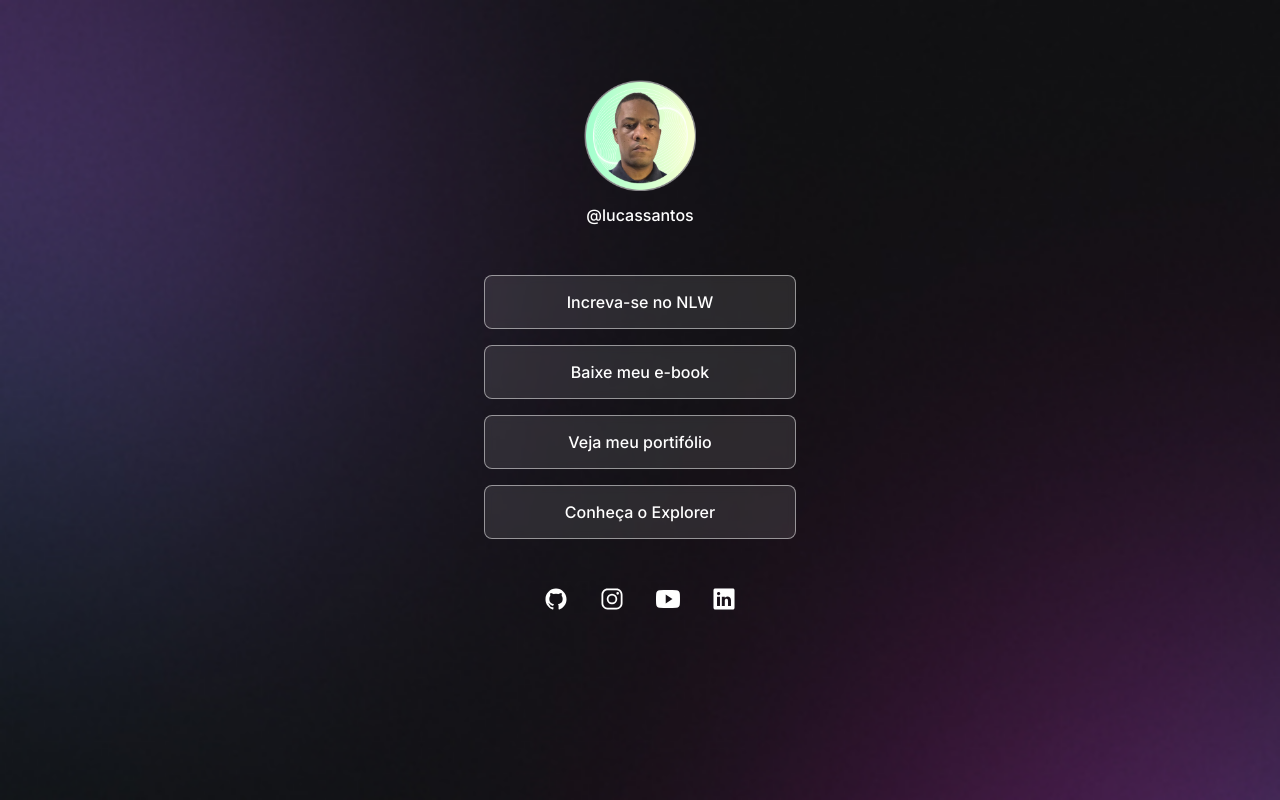
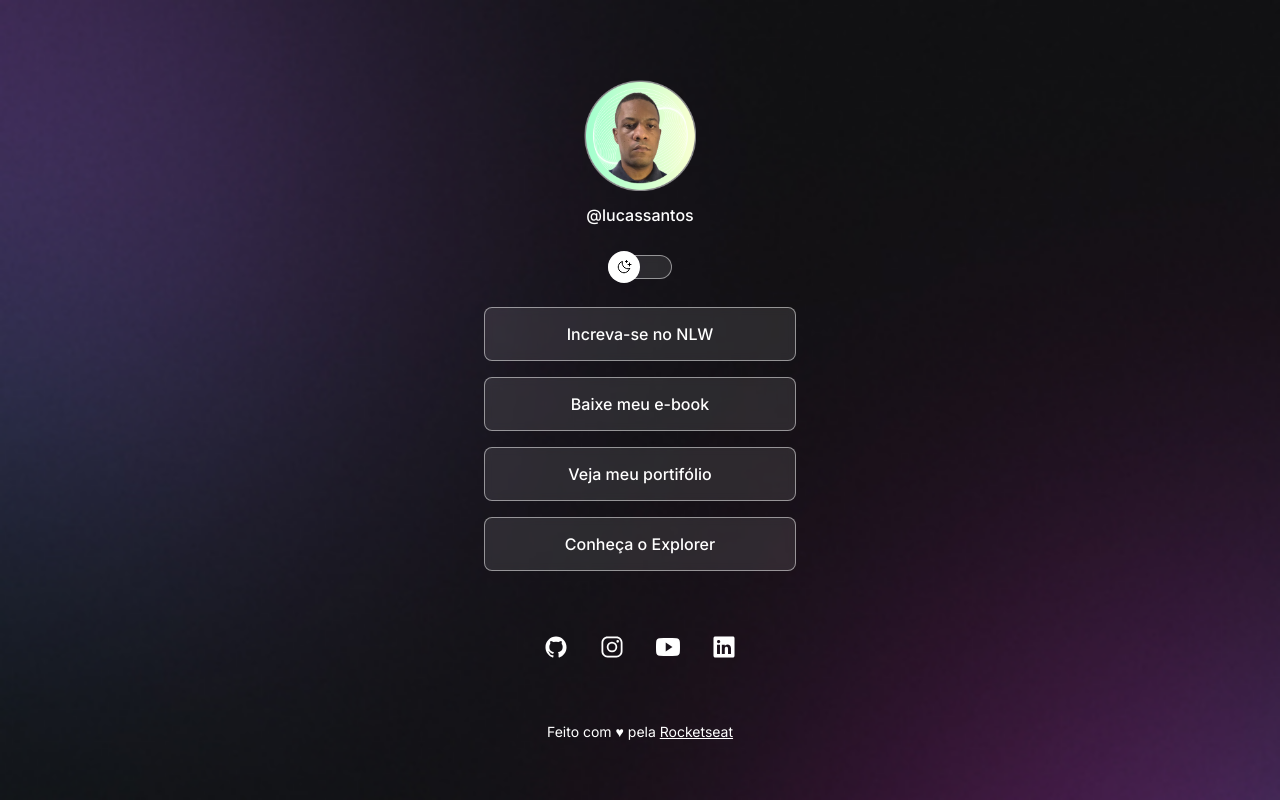
Before and after one commit to Dxm42/devLinks, a plain HTML site: page index.html in a window 1280 px wide. Drawn offline with nearby package versions, Linux system fonts and the light colour scheme.

Commit message:
finalizado light mode

```diff
--- a/css/style.css
+++ b/css/style.css
@@ -4,13 +4,34 @@
     padding: 0;
     box-sizing: border-box;
 }
+:root {
+    --text-color:white;
+    --bg-url: url(../assets/bg-mobile.jpg);
+    --stroke-color: rgba(255, 255, 255, 0.5);
+    --surface-color: rgba(255, 255, 255, 0.1);
+    --surface-color-hover: rgba(0, 0, 0, 0.02);
+    --highlight-color: rgba(255, 255, 255, 0.2);
+    --swith-bg-url: url(../assets/moon-stars.svg);
+}
+
+.light {
+    --text-color: black;
+    --bg-url: url(../assets/bg-mobile-light.jpg);
+    --stroke-color: rgba(0, 0, 0, 0.5);
+    --surface-color: rgba(0, 0, 0, 0.05);
+    --surface-color-hover: rgba(0, 0, 0, 0.02);
+    --highlight-color: rgba(0, 0, 0, 0.2);
+    --swith-bg-url: url(../assets/sun.svg);
+
+
+}
 body {
-    background: url(../assets/bg-mobile.jpg) no-repeat top center/cover;
+    background: var(--bg-url) no-repeat top center/cover;
 
 }
 body * {
     font-family: 'Inter', sans-serif;
-    color: white;
+    color: var(--text-color);
 }
 
 #container {
@@ -18,6 +39,8 @@ body * {
     margin: 56px auto 0;
     padding: 0 24px;
 }
+
+/* profile */
 
 #profile {
     text-align: center;
@@ -32,6 +55,47 @@ body * {
     font-weight: 500;
     line-height: 24px;
     margin-top: 8px;
+}
+
+/* switch */
+
+#switch  {
+    position: relative;
+    width: 64px;
+    margin: 4px auto;
+
+
+}
+
+
+#switch button {
+    width: 32px;
+    height: 32px;
+    background: white var(--swith-bg-url) no-repeat center;
+    border: 0;
+    border-radius: 50%;
+
+    position: absolute;
+    top: 50%;
+    left: 0;
+    z-index: 1;
+    transform: translateY(-50%);
+}
+
+.light #switch button {
+    right: 0;
+    left: initial;
+}
+
+#switch span{
+    display: block;
+    width: 64px;
+    height: 24px;
+    background:var(--surface-color);
+    border: 1px solid var(--stroke-color);
+    backdrop-filter: blur(4px);
+    -webkit-backdrop-filter:blur(4px);
+    border-radius: 999px;
 }
 
 /* links */
@@ -52,8 +116,8 @@ ul li a{
 
     padding: 16px 24px;
 
-    background: rgba(255, 255, 255, 0.1);
-    border: 1px solid rgba(255, 255, 255, 0.5);
+    background: var(--surface-color);
+    border: 1px solid var(--stroke-color);
     border-radius: 8px;
 
     backdrop-filter: blur(4px);
@@ -68,16 +132,35 @@ ul li a{
 /* pseudo-selector */
 
 ul li a:hover {
-    background: rgba(255, 255, 255, 0.05);
-    border: 1.5px solid white;
+    background: var(--surface-color-hover);
+    border: 1.5px solid var(--text-color);
 }
 
 #social-links {
     display: flex;
     justify-content: center;
-    gap: 32px;
 
     padding: 24px 0;
 
     font-size: 24px;
 }
+#social-links a{
+    display: flex;
+    align-items: center;
+    justify-content: center;
+    padding: 16px;
+
+    transition: background 0.2s;
+    border-radius: 50%;
+}
+
+#social-links a:hover{
+    background:var(--highlight-color);
+    padding: 16px;
+}
+
+footer {
+    padding: 24px 0;
+    text-align: center;
+    font-size: 14px;
+}
--- a/index.html
+++ b/index.html
@@ -13,6 +13,11 @@
             <img src="./assets/Avatar.png" alt="foto de lucas santos, usando camisa azul, sem barba e fundo verde">
             <p>@lucassantos</p>
         </div>
+
+        <div id="switch" onclick="toggleMode()">
+            <button></button>
+            <span></span>
+        </div>
         <ul>
             <li><a href="#">Increva-se no NLW</a></li>
             <li><a href="#">Baixe meu e-book</a></li>
@@ -21,13 +26,25 @@
         </ul>
 
         <div id="social-links">
-            <ion-icon name="logo-github"></ion-icon>
-            <ion-icon name="logo-instagram"></ion-icon>
-            <ion-icon name="logo-youtube"></ion-icon>
-            <ion-icon name="logo-linkedin"></ion-icon>
+            <a href="https://github.com/Dxm42" target="_blank">
+                <ion-icon name="logo-github"></ion-icon>
+            </a>
+            <a href="#" target="_blank">
+                <ion-icon name="logo-instagram"></ion-icon>
+            </a>
+            <a href="#" target="_blank">
+                <ion-icon name="logo-youtube"></ion-icon>
+            </a>
+            <a href="https://www.linkedin.com/in/lucas-santos-software-developer/" target="_blank">
+                <ion-icon name="logo-linkedin"></ion-icon>
+            </a>
         </div>
+
+        <footer>
+            Feito com ♥ pela <a href="https://rocketseat.com.br/" target="_blank">Rocketseat</a>
+        </footer>
     </div>
-
+    <script src="./javascript/script.js"></script>
     <script type="module" src="https://unpkg.com/ionicons@5.5.2/dist/ionicons/ionicons.esm.js"></script>
     <script nomodule src="https://unpkg.com/ionicons@5.5.2/dist/ionicons/ionicons.js"></script>
 </body>
--- /dev/null
+++ b/javascript/script.js
@@ -0,0 +1,10 @@
+function toggleMode() {
+    const html = document.documentElement
+
+    // if(html.classList.contains('light')){
+    //     html.classList.remove('light')
+    // }else {
+    //     html.classList.add('light')
+    // }
+    html.classList.toggle('light')
+}
```
Also changed, not shown: assets/bg-mobile-light.jpg (added), assets/moon-stars.svg (added), assets/sun.svg (added).
